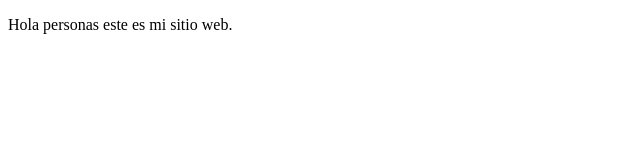
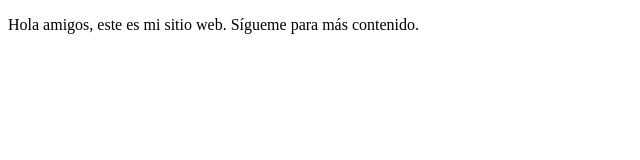
Before and after one commit to AlvaroDGO/proyectoDemoCursoPrework, a plain HTML site: page index.html in a window 1280 px wide. Shown: the whole page, without its empty margins (0-640 px from the left). Drawn offline with Linux system fonts and the light colour scheme.

Commit message:
cambios de html

```diff
--- a/index.html
+++ b/index.html
@@ -8,7 +8,7 @@
 </head>
 <body>
     <p>
-        Hola personas este es mi sitio web.
+        Hola amigos, este es mi sitio web. Sígueme para más contenido.
     </p>
 </body>
 </html>
```
